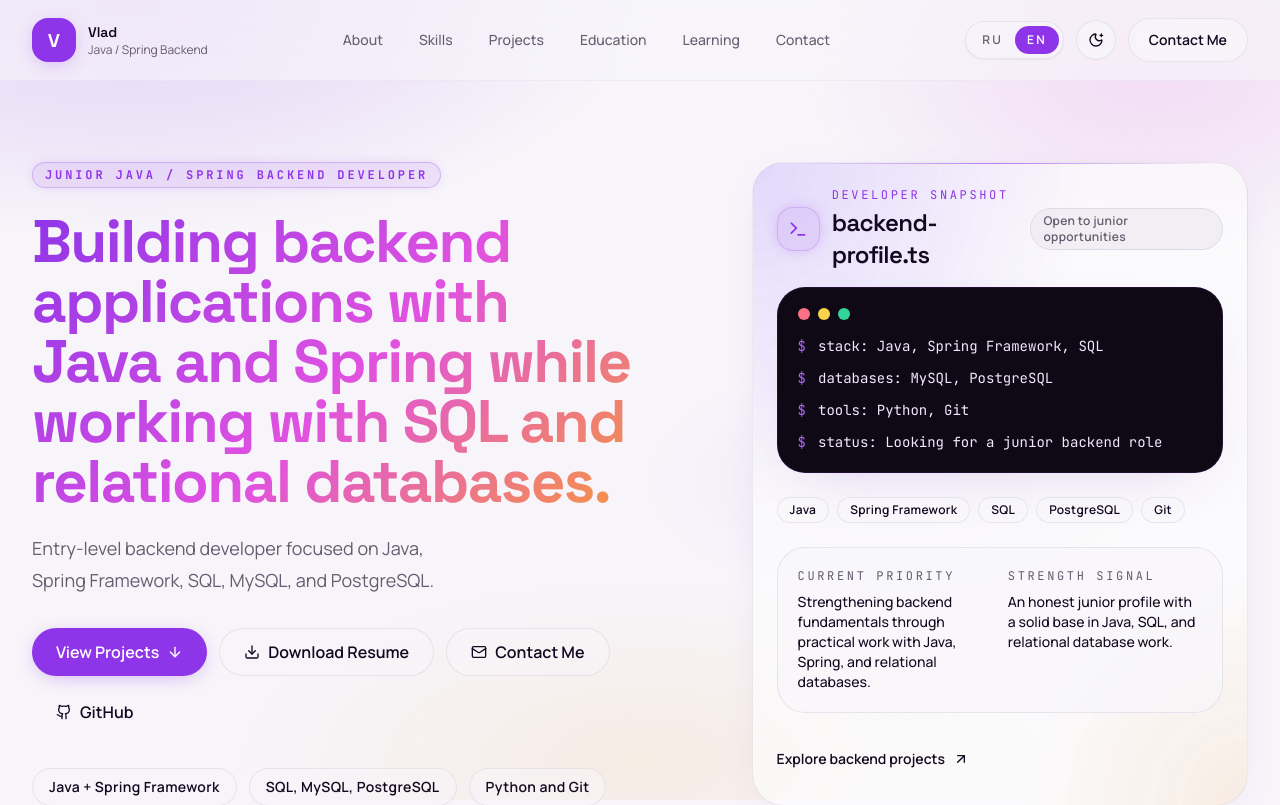
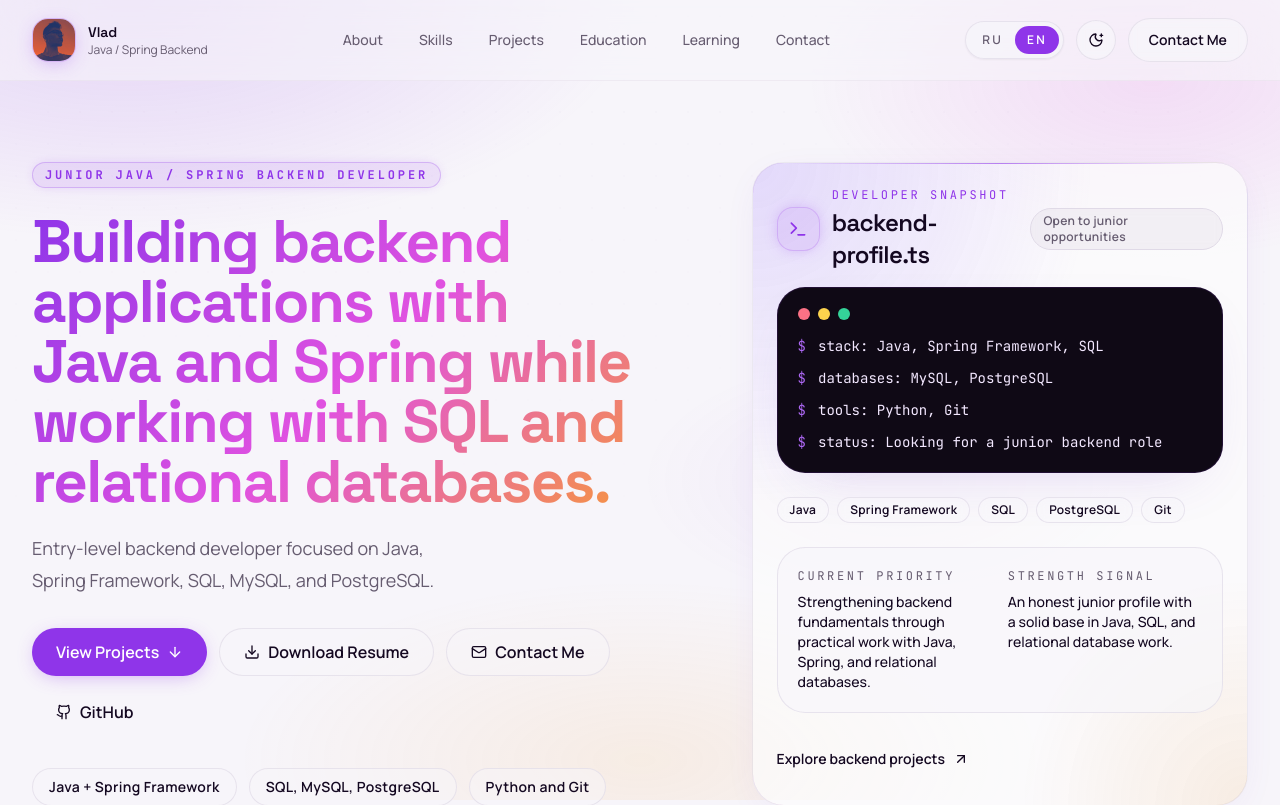
Before and after one commit to vonomarap/resume-vonomarap, a React (Vite) app in the folder frontend/: page / in a window 1280 px wide. Shown: the top 805 px of the page. Built offline with nearby package versions, Linux system fonts and the light colour scheme.

Commit message:
Add portrait photo to site header

```diff
--- a/frontend/src/components/header.tsx
+++ b/frontend/src/components/header.tsx
@@ -1,6 +1,7 @@
 import { useState } from "react";
 import { Menu } from "lucide-react";
 
+import vladHeader from "@/assets/vlad-header.jpg";
 import { headerCopy, navigationItems } from "@/data/navigation";
 import { useLocale } from "@/hooks/use-locale";
 import { cn } from "@/lib/utils";
@@ -31,8 +32,8 @@ export function Header({ activeSection }: HeaderProps) {
     <header className="sticky top-0 z-40 border-b border-border/40 bg-background/60 backdrop-blur-2xl">
       <div className="container-shell flex h-20 items-center justify-between gap-4">
         <a href="#home" className="flex items-center gap-3 group">
-          <span className="flex h-11 w-11 items-center justify-center rounded-2xl bg-primary text-lg font-extrabold text-primary-foreground shadow-[0_4px_20px_-6px_hsl(var(--primary)/0.45)] transition-shadow duration-300 group-hover:shadow-[0_4px_28px_-4px_hsl(var(--primary)/0.6)]">
-            V
+          <span className="h-11 w-11 overflow-hidden rounded-2xl border border-primary/20 bg-primary/10 shadow-[0_4px_20px_-6px_hsl(var(--primary)/0.45)] transition-shadow duration-300 group-hover:shadow-[0_4px_28px_-4px_hsl(var(--primary)/0.6)]">
+            <img src={vladHeader} alt="Portrait of Vlad" className="h-full w-full object-cover" />
           </span>
           <div>
             <p className="font-heading text-sm font-semibold text-foreground">Vlad</p>
```
Also changed, not shown: frontend/src/assets/vlad-header.jpg (added).
